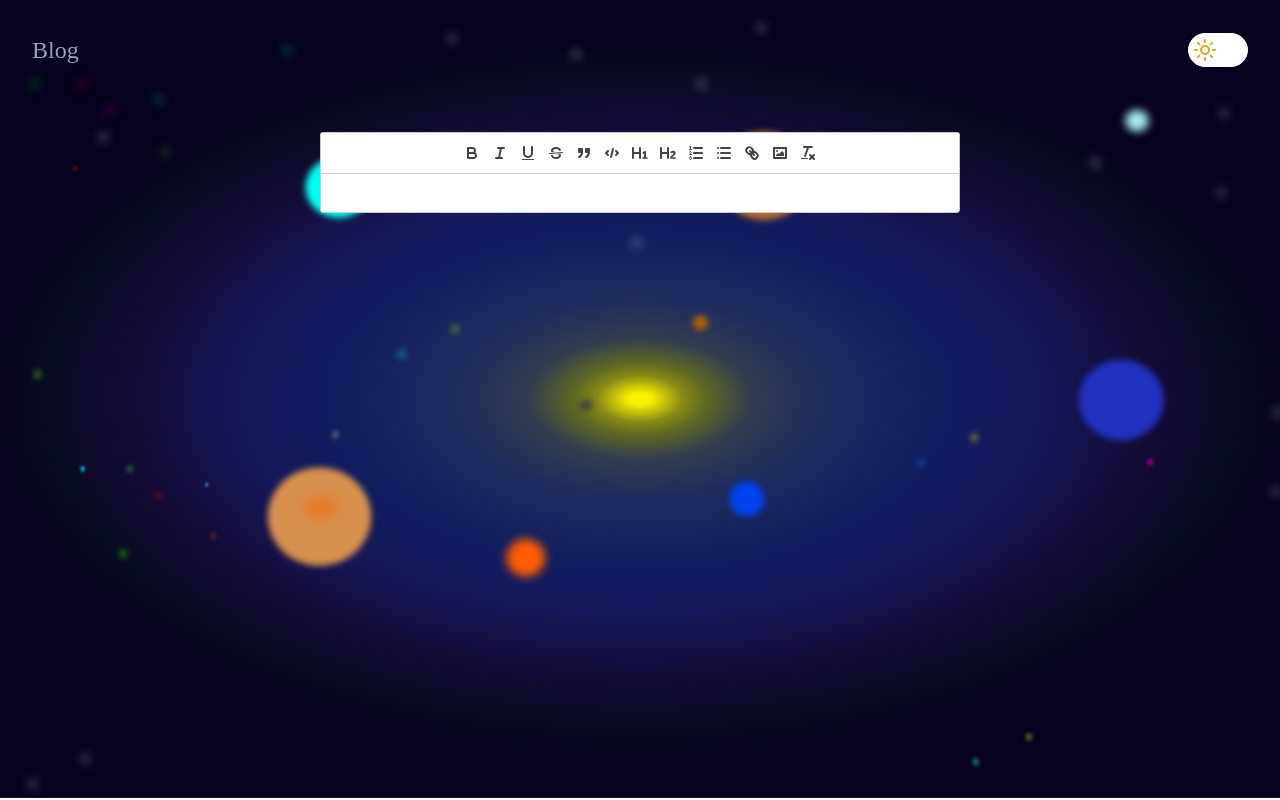
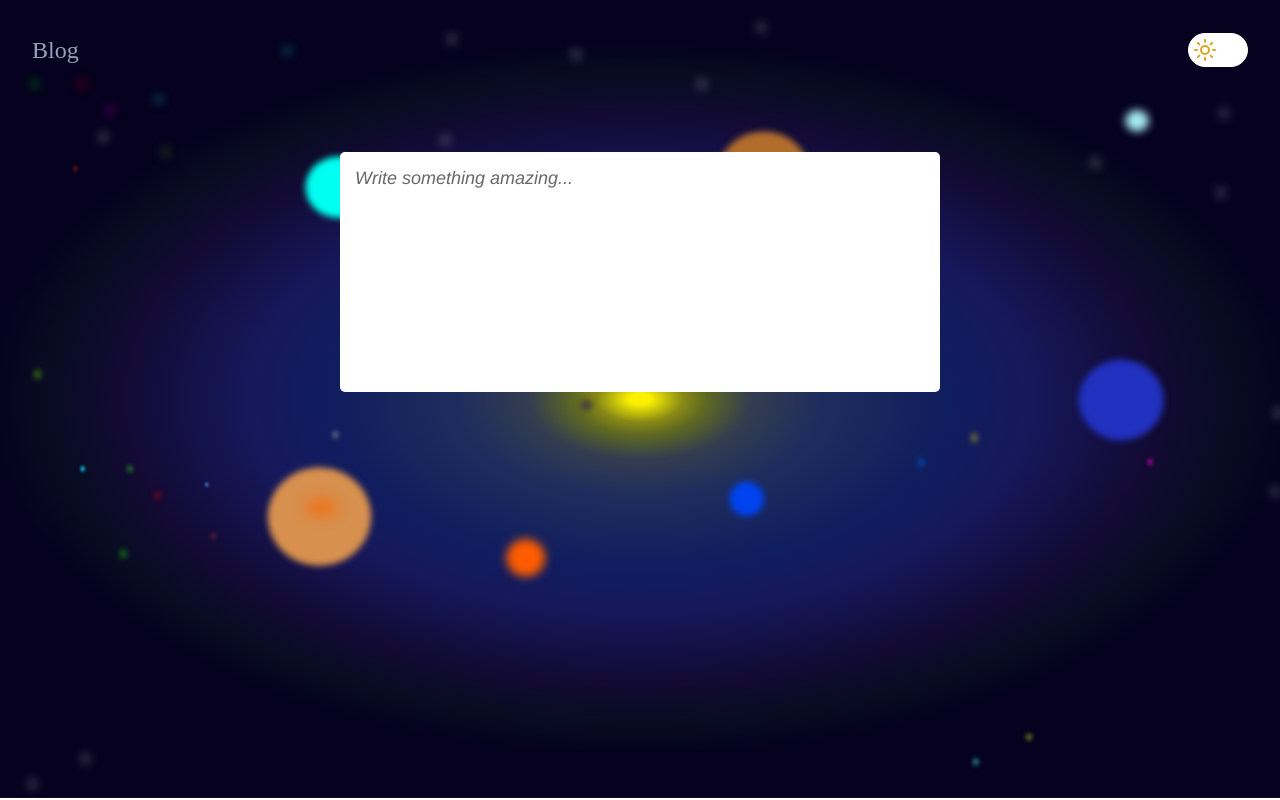
Before and after one commit to RauliYoung/QLimax, a Next.js app: page / in a window 1280 px wide. Built offline with nearby package versions, Linux system fonts and the light colour scheme; a web font is replaced by a local one.

Commit message:
texteditor styling

```diff
--- a/src/app/components/blogpost/textEditor/editor.scss
+++ b/src/app/components/blogpost/textEditor/editor.scss
@@ -1,45 +1,25 @@
 .editorContainer {
-  position: relative;
   width: 50%;
-  overflow: hidden;
-  border-radius: 4px;
   margin: 0 auto;
+  padding: 20px;
+
+  .editor {
+    .ql-editor {
+      height: 30vh;
+      min-height: 29vh;
+      border-radius: 5px;
+    }
+  }
 }
 
 .editor.light .ql-editor {
   background-color: white;
   font-size: 18px;
-  color: black;
   line-height: 1.58;
-  margin: 0;
-  padding: 0;
 }
-
 
 .editor.dark .ql-editor {
   background-color: #333;
   font-size: 18px;
-  color: white;
   line-height: 1.58;
-  margin: 0;
-  padding: 0;
 }
-
-.editor .ql-toolbar {
-  display: flex;
-  justify-content: center;
-}
-
-.editor.light .ql-toolbar {
-  background-color: white;
-}
-
-.editor.dark .ql-toolbar {
-  background-color: #333;
-}
-
-.editor .ql-toolbar .ql-formats {
-  margin: 0;
-  padding: 0;
-  border: none;
-}
--- a/src/app/components/blogpost/textEditor/editor.tsx
+++ b/src/app/components/blogpost/textEditor/editor.tsx
@@ -2,18 +2,19 @@ import React, {useState} from 'react';
 import {useEffect} from 'react';
 import ReactQuill from 'react-quill';
 import {useColorMode} from '@chakra-ui/react';
-import 'react-quill/dist/quill.snow.css';
+import 'react-quill/dist/quill.bubble.css';
 import './editor.scss';
 
 export default function Editor() {
   const modules = {
     toolbar: [
-      ['bold', 'italic', 'underline', 'strike'],
+      ['bold', 'italic', 'underline'],
       ['blockquote', 'code-block'],
       [{header: 1}, {header: 2}],
       [{list: 'ordered'}, {list: 'bullet'}],
       ['link', 'image'],
       ['clean'],
+      [{color: []}, {background: []}, {align: []}],
     ],
   };
 
@@ -29,6 +30,7 @@ export default function Editor() {
     'bullet',
     'link',
     'image',
+    'clean',
   ];
 
   const [code, setCode] = useState();
@@ -51,10 +53,11 @@ export default function Editor() {
     <div className="editorContainer">
       <ReactQuill
         className={`editor ${theme}`}
-        theme="snow"
+        theme="bubble"
         modules={modules}
         formats={formats}
         value={code}
+        placeholder="Write something amazing..."
         onChange={handleProcedureContentChange}
       />
     </div>
```
